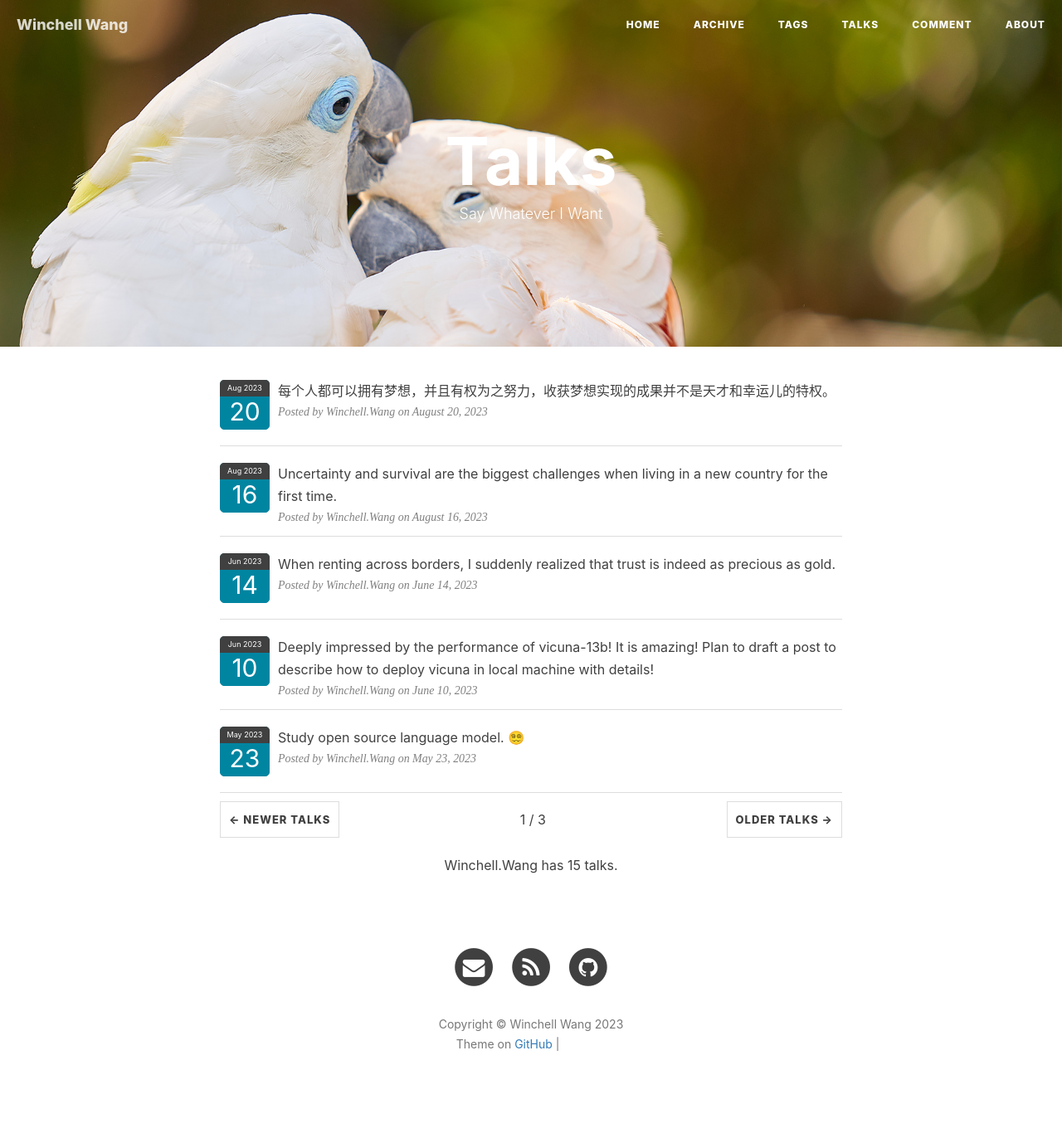
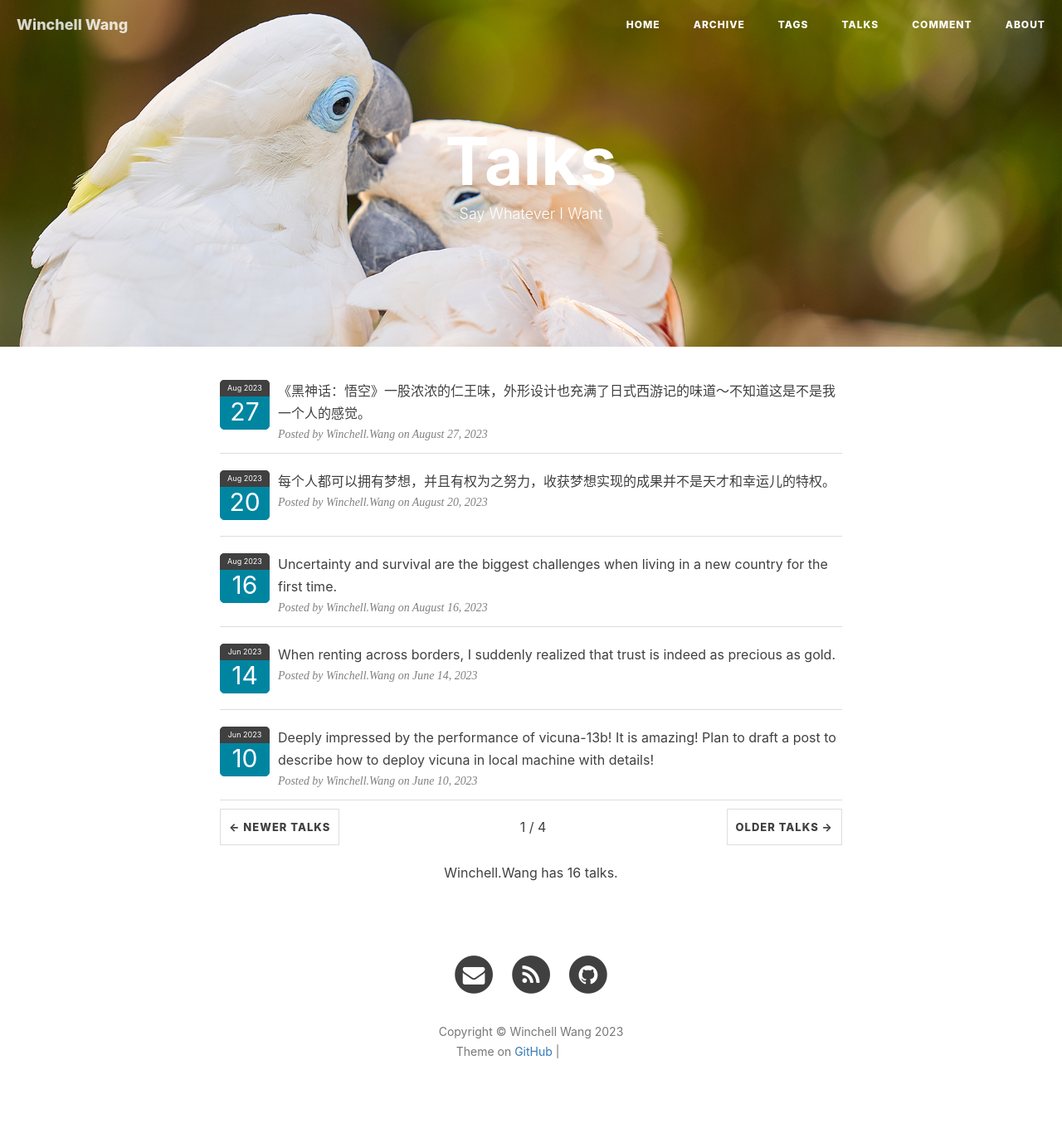
Before and after one commit to WinchellWang/winchellwang.github.io, a Jekyll site: the page built from 3talk.html, in a window 1280 px wide. Shown: the whole page at 83% size. Built offline with Jekyll 4.4.1, drawn with Linux system fonts in a browser that asks for light colours; nearby versions of some CDN libraries; comment, search, counter and statistics services are not loaded; grey boxes are pictures that could not be loaded.

Commit message:
new talks

```diff
--- a/_data/talks.yml
+++ b/_data/talks.yml
@@ -1,6 +1,9 @@
 # Template
 # - mytalk: ""
 #   talkdate: "2023-05"
+
+- mytalk: "《黑神话：悟空》一股浓浓的仁王味，外形设计也充满了日式西游记的味道～不知道这是不是我一个人的感觉。"
+  talkdate: "2023-08-27"
 
 - mytalk: "每个人都可以拥有梦想，并且有权为之努力，收获梦想实现的成果并不是天才和幸运儿的特权。"
   talkdate: "2023-08-20"
```
